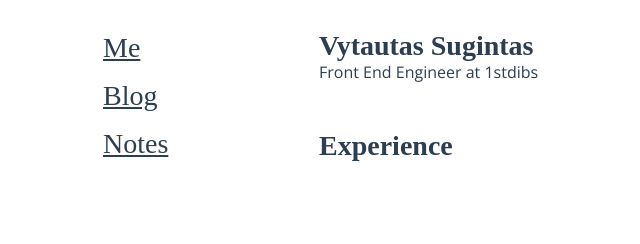
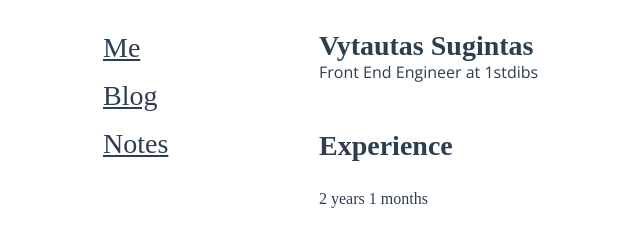
Before and after one commit to vytautassugintas/vytautassugintas, a plain HTML site: page index.html in a window 1280 px wide. Shown: the full height of the page, 85-725 px from the left. Drawn offline with nearby package versions, Linux system fonts and the light colour scheme; a web font is replaced by a local one.

Commit message:
feat: exp counting

```diff
--- a/index.html
+++ b/index.html
@@ -72,9 +72,6 @@
             line-height: 1;
         }
     </style>
-    <script>
-
-    </script>
 </head>
 <body>
     <div class="page_container">
@@ -91,11 +88,29 @@
                 </div>
                 <div>
                     <h1 class="header header__far">Experience</h1>
+                    <div>
+                        <p id="working-at-dibs">asd</p>
+                    </div>
                 </div>
             </div>
         </div>
     </div>
 
-	<script src="assets/scripts/main.js"></script>
+    <script>
+        (function() {
+            function pluralize(word, count){
+                return `${count} ${count < 1 ? `${word}` : `${word}s`}`
+            }
+
+            const UTC_START = 1970;
+            const startedAtDibs = new Date("2018-07-01");
+            const today = new Date();
+            const dibsDiff = new Date(today.getTime() - startedAtDibs.getTime());
+            const workingAtDibs = `${pluralize('year', dibsDiff.getUTCFullYear() - UTC_START)} ${pluralize('month', dibsDiff.getUTCMonth() + 1)}`
+
+
+                document.getElementById("working-at-dibs").innerText = workingAtDibs;
+        })();
+    </script>
 </body>
 </html>
```
